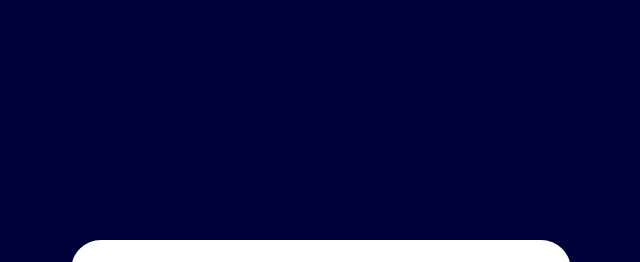
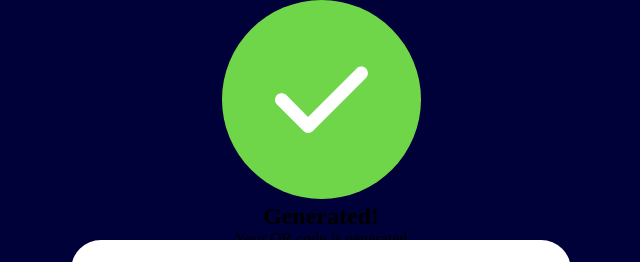
Before and after one commit to Harshit2012/BarcoCraft, a plain HTML site: page index.html in a window 1280 px wide. Shown: the top 262 px of the page, without its empty margins (319-959 px from the left). Drawn offline with Linux system fonts and the light colour scheme.

Commit message:
Update index.html
Updating index.html to show popup.

```diff
--- a/index.html
+++ b/index.html
@@ -16,7 +16,12 @@
         </div>
         <button onclick="generateQR()">Generate QR Code</button>
     </div>
-
+    <div class="popup" id="popup">
+        <img src="404-tick.png">
+        <h2>Generated!</h2>
+        <p>Your QR code is generated</p>
+        <button type="button" onclick="closePopup()">OK</button>
+    </div>
 
 <script src="main.js"></script>
 
```
